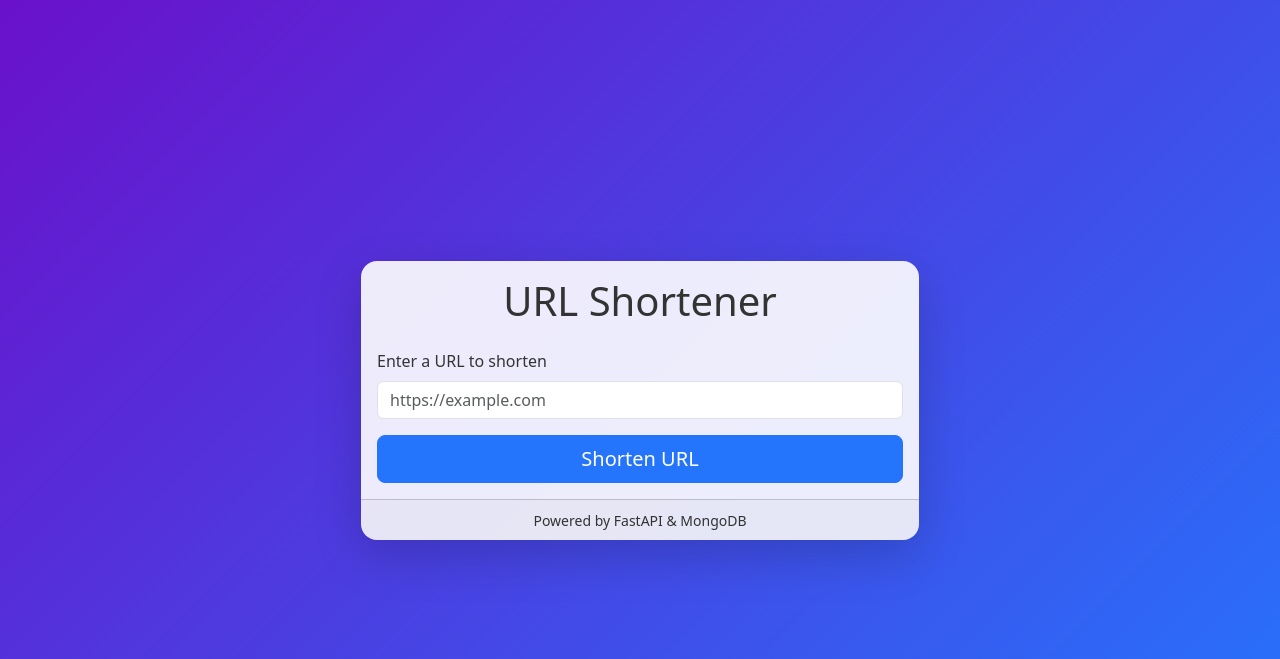
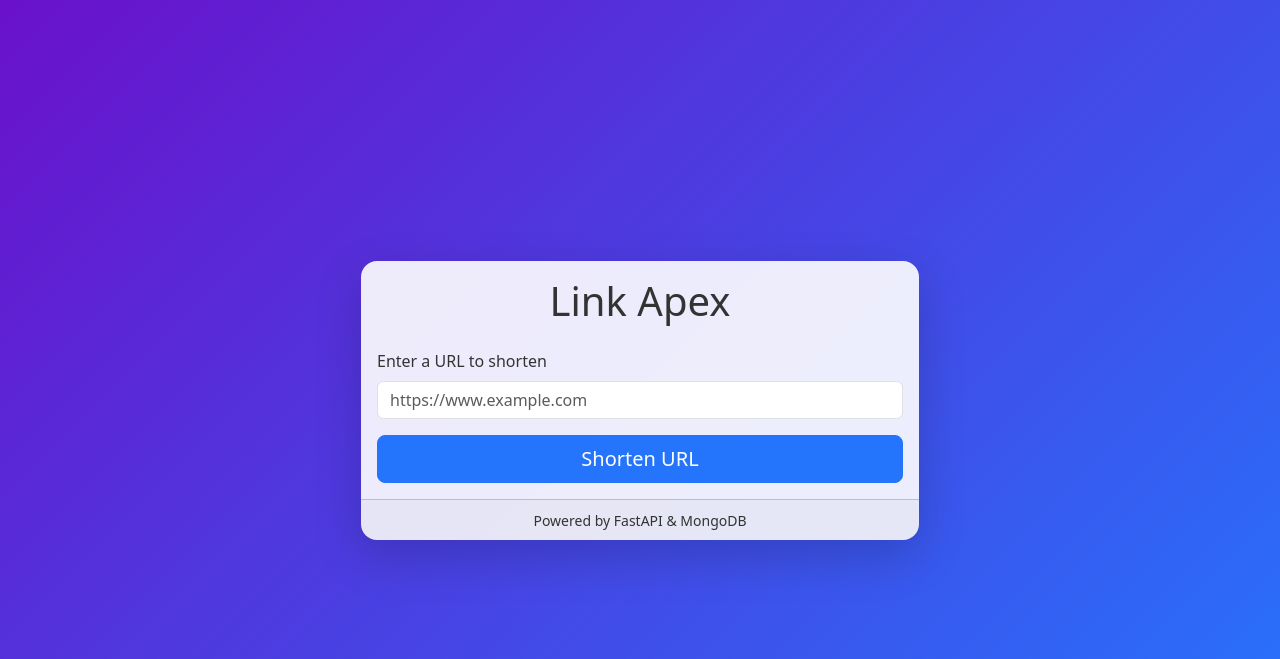
Before and after one commit to drichorino/ikli, a FastAPI app: page / in a window 1280 px wide. Shown: the top 659 px of the page. Run offline with FastAPI, Linux system fonts and the light colour scheme.

Commit message:
Update templates

```diff
--- a/app/templates/index.html
+++ b/app/templates/index.html
@@ -3,7 +3,7 @@
   <head>
     <meta charset="UTF-8" />
     <meta name="viewport" content="width=device-width, initial-scale=1.0" />
-    <title>URL Shortener</title>
+    <title>Link Apex</title>
     <!-- Bootstrap CSS CDN -->
     <link
       href="https://cdn.jsdelivr.net/npm/bootstrap@5.3.0/dist/css/bootstrap.min.css"
@@ -32,7 +32,7 @@
       <div class="col-md-6">
         <div class="card shadow-lg">
           <div class="card-body">
-            <h1 class="card-title text-center mb-4">URL Shortener</h1>
+            <h1 class="card-title text-center mb-4">Link Apex</h1>
             <form action="/shorten" method="post">
               <div class="mb-3">
                 <label for="original_url" class="form-label">Enter a URL to shorten</label>
@@ -41,7 +41,7 @@
                   class="form-control"
                   id="original_url"
                   name="original_url"
-                  placeholder="https://example.com"
+                  placeholder="https://www.example.com"
                   required
                 />
               </div>
--- a/app/templates/result.html
+++ b/app/templates/result.html
@@ -3,7 +3,7 @@
   <head>
     <meta charset="UTF-8" />
     <meta name="viewport" content="width=device-width, initial-scale=1.0" />
-    <title>Your Short URL</title>
+    <title>Link Apex</title>
     <!-- Bootstrap CSS CDN -->
     <link
       href="https://cdn.jsdelivr.net/npm/bootstrap@5.3.0/dist/css/bootstrap.min.css"
@@ -38,14 +38,14 @@
                 href="/{{ short_code }}"
                 class="text-decoration-none"
                 style="color: #2575fc;"
-                >http://127.0.0.1:8000/{{ short_code }}</a
+                >{{ request.base_url }}{{ short_code }}</a
               >
             </p>
             <p class="mb-4">Share this link with your audience.</p>
             <a href="/" class="btn btn-primary btn-lg">Shorten Another URL</a>
           </div>
           <div class="card-footer text-center">
-            <small>&copy; 2025 URL Shortener. All rights reserved.</small>
+            <small>&copy; 2025 Link Apex. All rights reserved.</small>
           </div>
         </div>
       </div>
```
